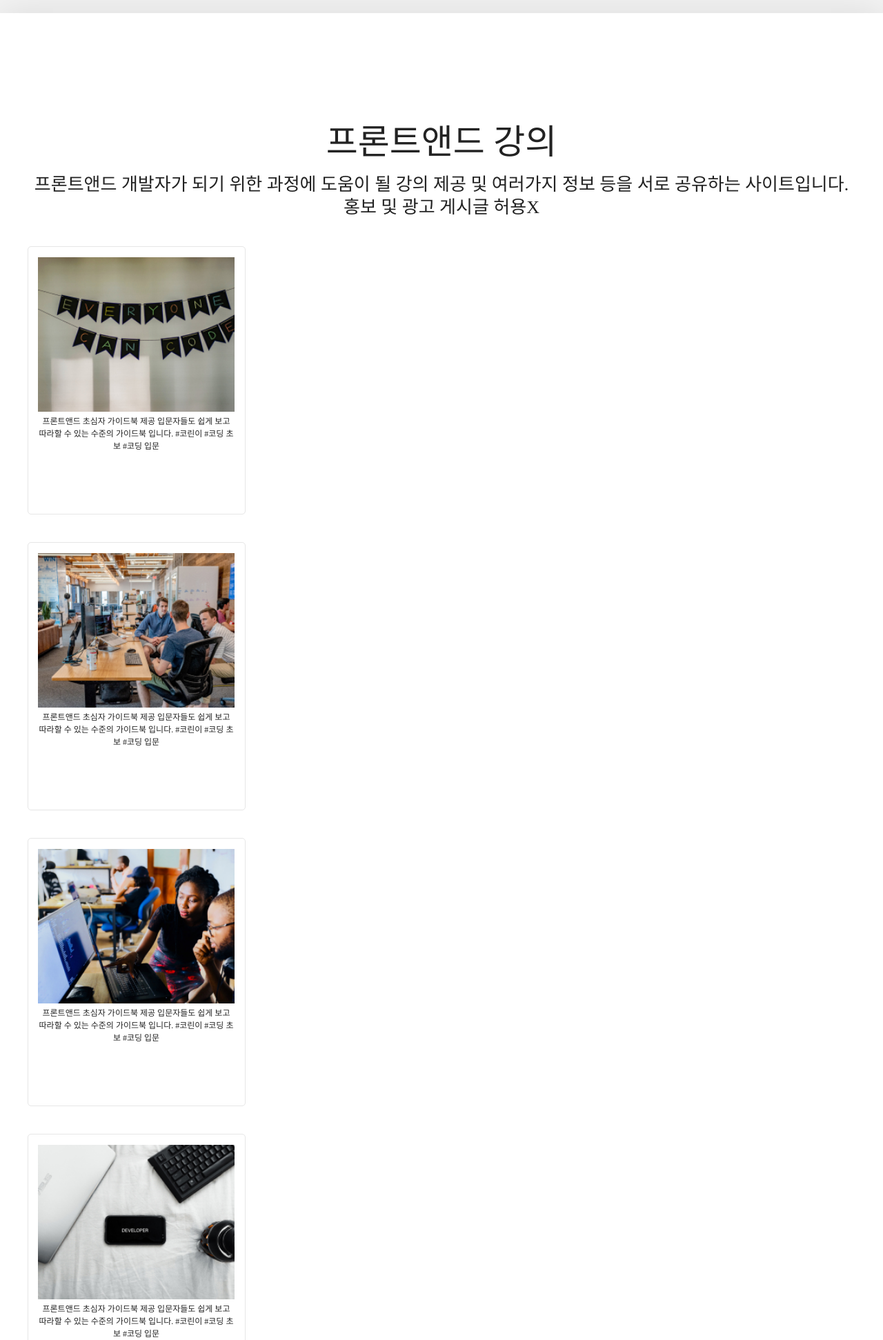
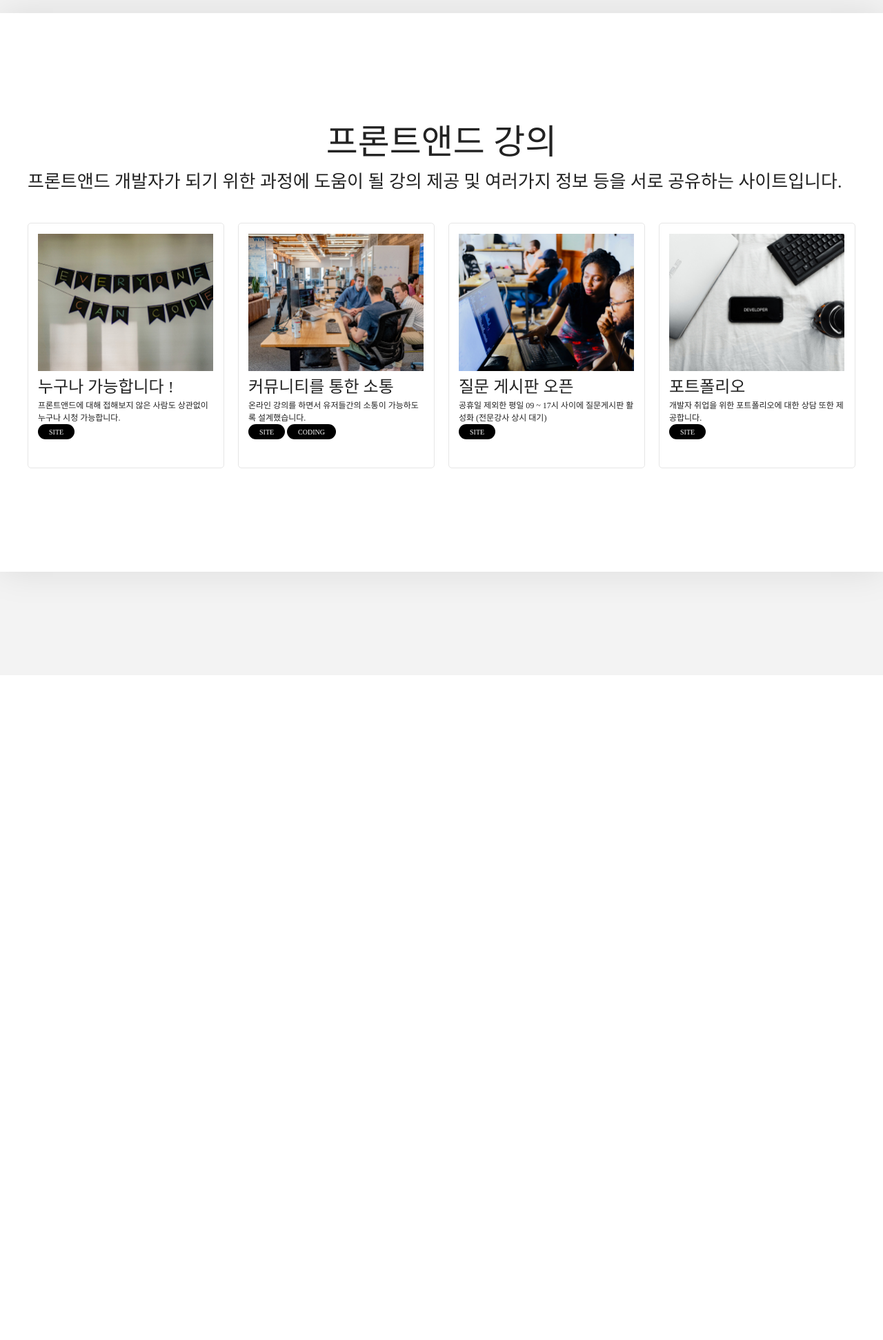
Before and after one commit to Kingjungho/dothome22, a PHP site: page /site/cardType.html in a window 1280 px wide. Shown: the part 1115-3058 px from the top of the page at 69% size. After the commit the page ends 1990 px from the top, so only its background shows below. Run offline with PHP 8.4, Linux system fonts and the light colour scheme; some web fonts are replaced.

Commit message:
2021.08.19

```diff
--- a/site/cardType.html
+++ b/site/cardType.html
@@ -75,51 +75,51 @@
         <div class="container">
         <div class="cardType02">
             <h2>프론트앤드 강의</h2>
-                <p>프론트앤드 개발자가 되기 위한 과정에 도움이 될 강의 제공 및 여러가지 정보 등을 서로 공유하는 사이트입니다.<br>
-                    홍보 및 광고 게시글 허용X</p>
+            <p>프론트앤드 개발자가 되기 위한 과정에 도움이 될 강의 제공 및 여러가지 정보 등을 서로 공유하는 사이트입니다.</p>
             <div class="card-wrap">
                 <div class="card">
-                            <img src="img/card04.jpg" alt="초심자 가이드북 이미지입니다." class="card-img">
-                            <strong class="card-title">프론트앤드 초심자 가이드북 제공</strong>
-                            <span class="card-desc">입문자들도 쉽게 보고 따라할 수 있는 수준의 가이드북 입니다.</span>
-                            <span class="card-keyword">
-                                <span>#코린이</span>
-                                <span>#코딩 초보</span>
-                                <span>#코딩 입문</span>
+                    <img src="img/card04.jpg" alt="카드 이미지">
+                    <strong class="card-title">누구나 가능합니다 !</strong>
+                    <span class="card-desc">프론트앤드에 대해 접해보지 않은 사람도  상관없이 누구나 시청 가능합니다.</span>
+                    <span class="card-word">
+                        <span>site</span>
                     </span>
+                </a>
                 </div>
-                        <div class="card"><img src="img/card05.jpg" alt="초심자 가이드북 이미지입니다." class="card-img">
-                            <strong class="card-title">프론트앤드 초심자 가이드북 제공</strong>
-                            <span class="card-desc">입문자들도 쉽게 보고 따라할 수 있는 수준의 가이드북 입니다.</span>
-                            <span class="card-keyword">
-                                <span>#코린이</span>
-                                <span>#코딩 초보</span>
-                                <span>#코딩 입문</span>
+                <div class="card">
+                    <img src="img/card05.jpg" alt="카드 이미지">
+                    <strong class="card-title">커뮤니티를 통한 소통</strong>
+                    <span class="card-desc">온라인 강의를 하면서 유저들간의 소통이 가능하도록 설계했습니다.</span>
+                    <span class="card-word">
+                        <span>site</span> <span>CODING</span>
                     </span>
+                </a>
                 </div>
-                        <div class="card"><img src="img/card06.jpg" alt="초심자 가이드북 이미지입니다." class="card-img">
-                            <strong class="card-title">프론트앤드 초심자 가이드북 제공</strong>
-                            <span class="card-desc">입문자들도 쉽게 보고 따라할 수 있는 수준의 가이드북 입니다.</span>
-                            <span class="card-keyword">
-                                <span>#코린이</span>
-                                <span>#코딩 초보</span>
-                                <span>#코딩 입문</span>
+                <div class="card">
+                    <img src="img/card06.jpg" alt="카드 이미지">
+                    <strong class="card-title">질문 게시판 오픈</strong>
+                <span class="card-desc">공휴일 제외한 평일 09 ~ 17시 사이에 질문게시판 활성화 (전문강사 상시 대기)
                 </span>
+                <span class="card-word">
+                    <span>site</span>
+                </span>
+            </a>
                 </div>
-                        <div class="card"><img src="img/card07.jpg" alt="초심자 가이드북 이미지입니다." class="card-img">
-                            <strong class="card-title">프론트앤드 초심자 가이드북 제공</strong>
-                            <span class="card-desc">입문자들도 쉽게 보고 따라할 수 있는 수준의 가이드북 입니다.</span>
-                            <span class="card-keyword">
-                                <span>#코린이</span>
-                                <span>#코딩 초보</span>
-                                <span>#코딩 입문</span>
+                <div class="card">
+                    <img src="img/card07.jpg" alt="카드 이미지">
+                    <strong class="card-title">포트폴리오</strong>
+                <span class="card-desc">개발자 취업을 위한 포트폴리오에 대한 상담 또한 제공합니다. </span>
+                <span class="card-word">
+                    <span>site</span>
                 </span>
+            </a>
                 </div>
             </div>
         </div>
     </div>
     </section>
-    <!-- carType 02 -->
+    <!-- carType 03 -->
 </body>
 
+
 </html>
--- a/site/css/cardType.css
+++ b/site/css/cardType.css
@@ -79,27 +79,67 @@ body {
 /* cardType02 */
 
 .cardType02 {
+    padding: 150px 0;
     font-family: 'S-CoreDream';
-    padding: 150px 0;
+}
+.cardType02 h2 {
+    font-size: 50px;
+    font-weight: 500;
     text-align: center;
 }
-.cardType02 h2 {
-    font-weight: 500;
-    font-size: 50px;
-    margin-bottom: 7px;
+.cardType02 p {
+    font-size: 26px;
+    font-weight: 300;
 }
-.cardType02 p {
-    font-weight: 200;
-    font-size: 26px;
-    line-height: 1.28;
-    margin-bottom: 40px;
+/* float 사용법 */
+/* .cardType02 .card-wrap {
+    overflow: hidden;
 }
-.cardType02 .card-wrap {}
+.cardType02 .card-wrap .card {
+    float: left;
+}
+.cardType02 .card-wrap .card:last-child {
+    margin-right: 0;
+} */
+
+
+/* flex 사용법 */
+/* .cardType02 .card-wrap {
+    display: flex;
+} */
+
+
+/* grid 사용법 */
+.cardType02 .card-wrap {
+    display: grid;
+    grid-template-columns: repeat(4, 285px);
+    gap: 20px;
+}
 .cardType02 .card-wrap .card {
     width: 285px;
     height: 356px;
-    margin: 40px 10px 0 0;
+    margin: 40px 20px 0 0;
     padding: 15px 15px 16px 14px;
     border-radius: 5px;
     border: solid 1px #e6e6e6;
+    box-sizing: border-box;
 }
+.cardType02 .card-wrap .card .card-title {
+    display: block;
+    font-size: 24px;
+    font-weight: 500;
+}
+.cardType02 .card-wrap .card .card-desc {
+    display: block;
+}
+.cardType02 .card-wrap .card .card-word span {
+    margin: 6px 202px 0 1px;
+    padding: 4px 16px 3px;
+    border-radius: 20px;
+    background-color: #000;
+    display: inline-block;
+    color: #fff;
+    font-size: 10px;
+    text-transform: uppercase;
+    margin: 0;
+}
```
Lines whose indentation alone changed are shown as unchanged.
